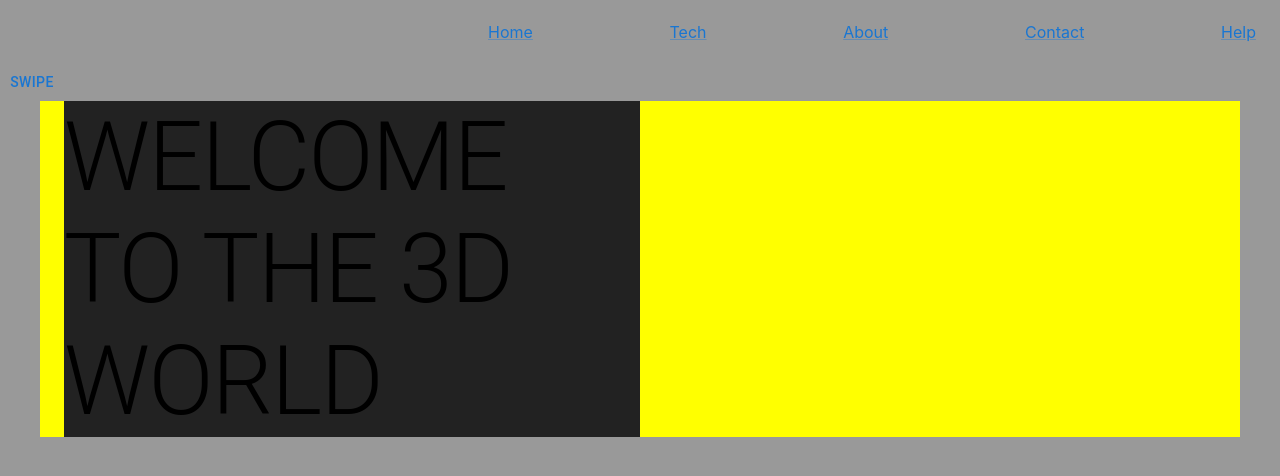
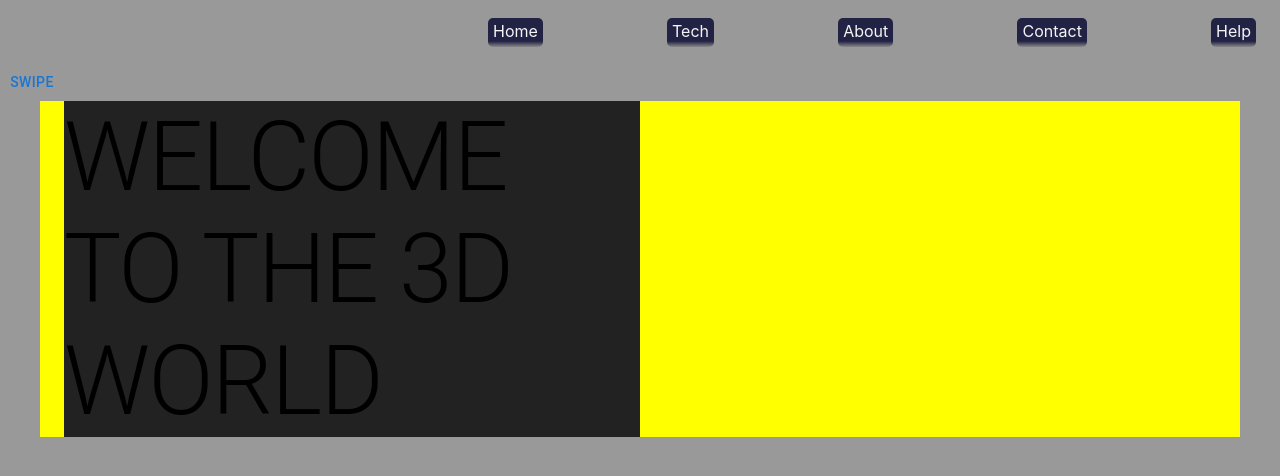
Before and after one commit to LDrex1/Rhythm, a React (Create React App) app: page /#/ in a window 1280 px wide. Shown: the top 476 px of the page. Built offline with nearby package versions, Linux system fonts and the light colour scheme.

Commit message:
added: link key value pair

```diff
--- a/src/components/style/StyleNav.js
+++ b/src/components/style/StyleNav.js
@@ -8,4 +8,12 @@ export const styleNav = {
     display: "flex",
     justifyContent: "space-between",
   },
+  link: {
+    background: "linear-gradient( #222245 80%, #888888 )",
+    borderRadius: "5px",
+    padding: "3px 5px",
+    paddingBottom: "6px",
+    textDecoration: "none",
+    color: "whitesmoke",
+  },
 };
```
